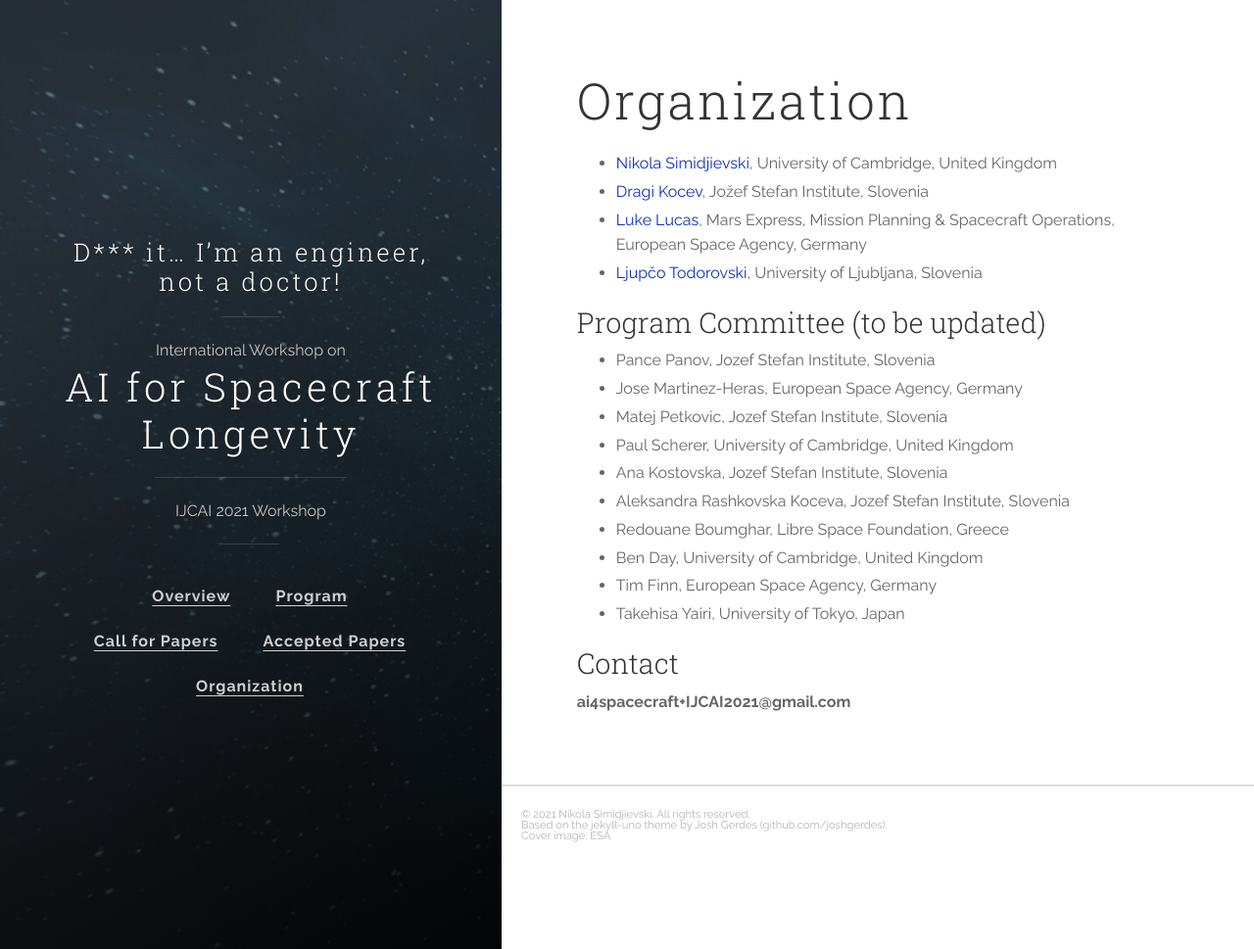
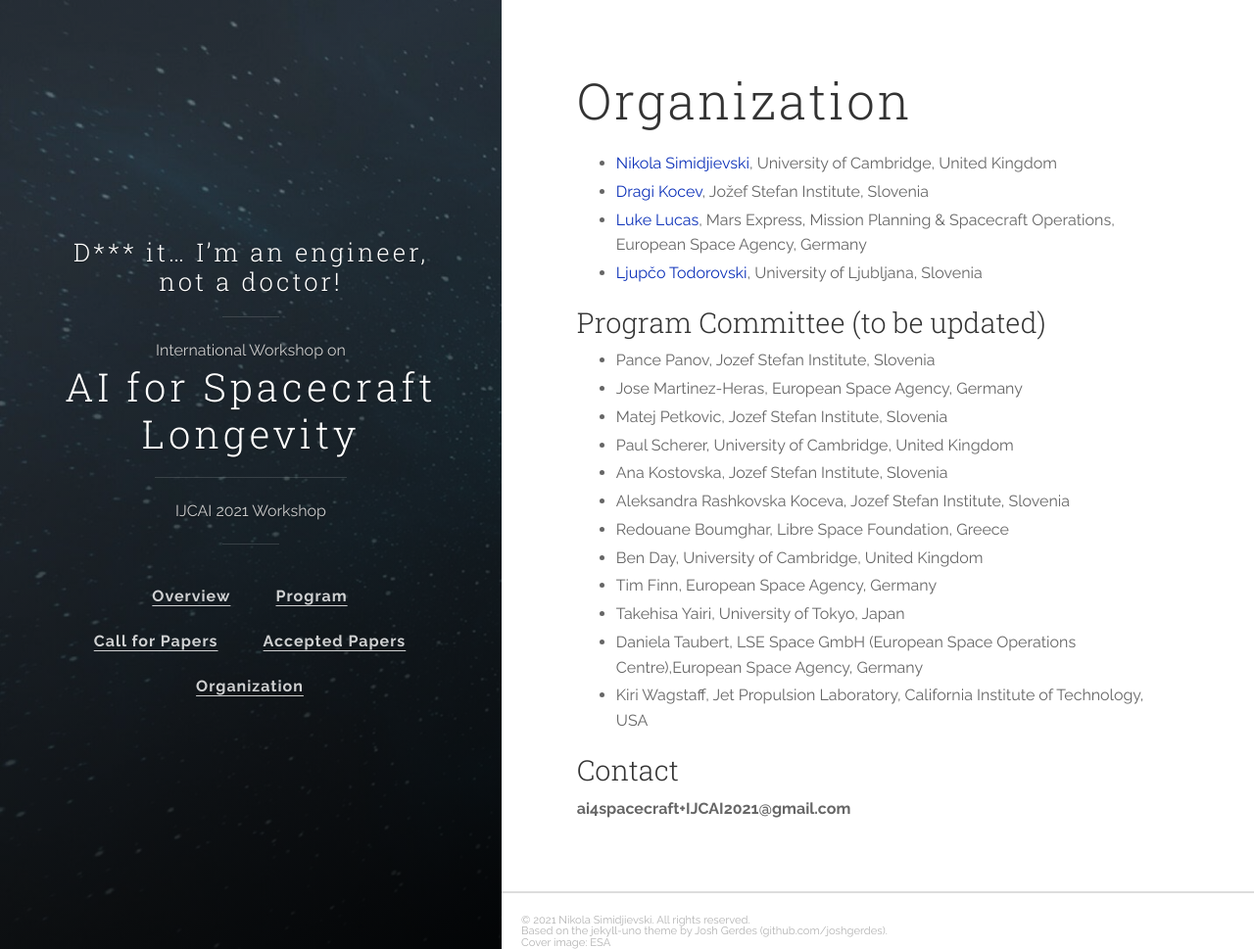
Before and after one commit to ai4spacecraft/ai4spacecraft.github.io, a Jekyll site: the page built from org.md, in a window 1280 px wide and 969 px high. Shown: the whole window at 98% size. Built offline with Jekyll 4.4.1, drawn with Linux system fonts in a browser that asks for light colours.

Commit message:
Update org.md

```diff
--- a/org.md
+++ b/org.md
@@ -21,6 +21,8 @@ title:  "Organization"
 - Ben Day, University of Cambridge, United Kingdom
 - Tim Finn, European Space Agency, Germany
 - Takehisa Yairi, University of Tokyo, Japan
+- Daniela Taubert, LSE Space GmbH (European Space Operations Centre),European Space Agency, Germany
+- Kiri Wagstaff, Jet Propulsion Laboratory, California Institute of Technology, USA
 
 
 ### Contact
```
